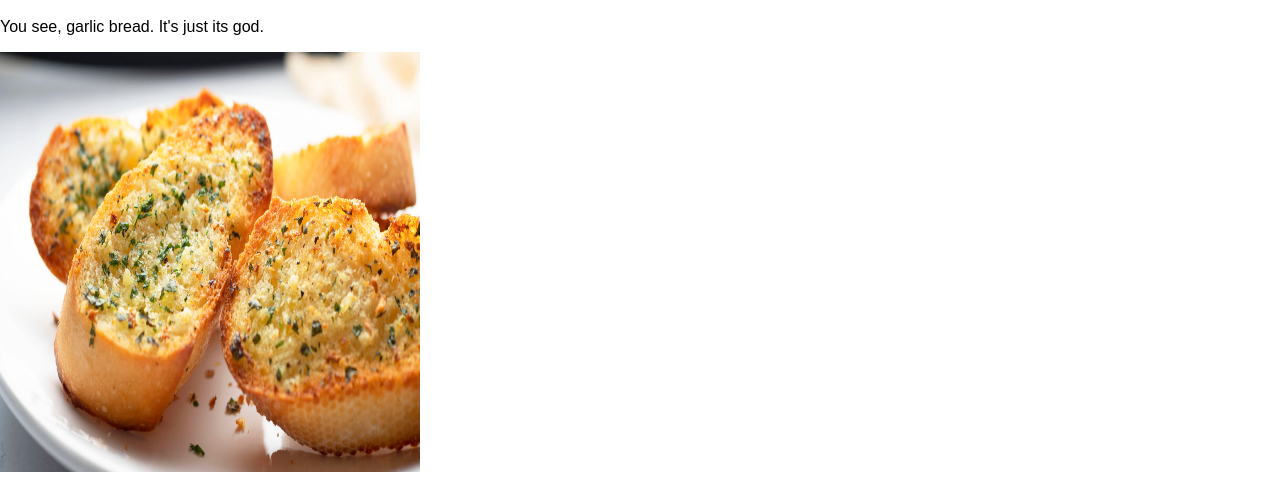
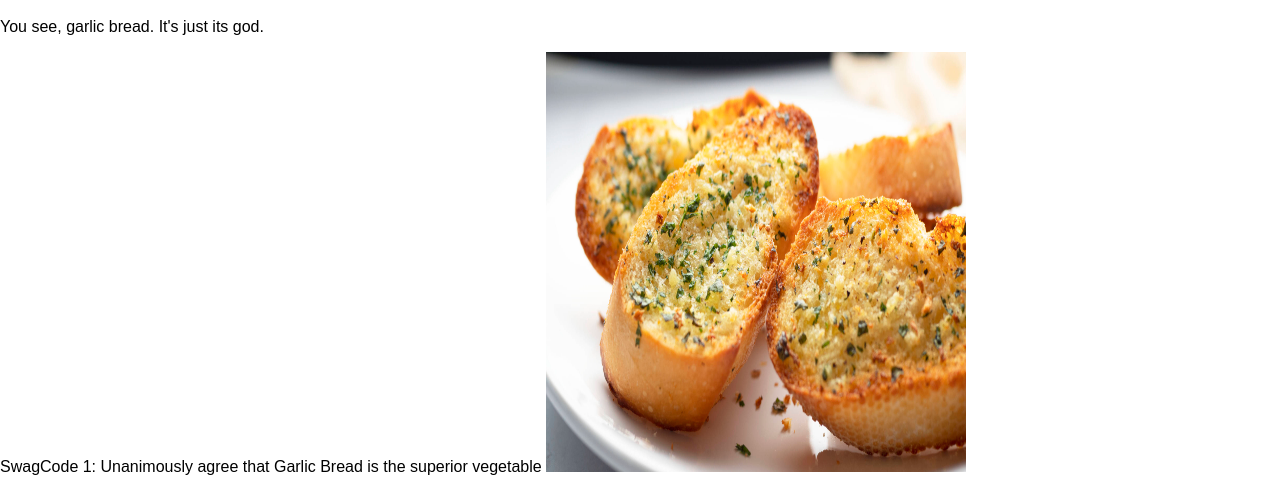
Before and after one commit to ccvalenrose/garlicbreadisavegetable, a plain HTML site: page index.html in a window 1280 px wide. Shown: the part 395-887 px from the top of the page. Drawn offline with Linux system fonts and the light colour scheme.

Commit message:
Update index.html

```diff
--- a/index.html
+++ b/index.html
@@ -28,6 +28,7 @@
         </div>
         <h1>Something to grab your attention</h1>
         <p>You see, garlic bread. It's just its god. </p>
+        <p> SwagCode 1: Unanimously agree that Garlic Bread is the superior vegetable
         <img src="Garlic_Bread.jpeg" alt="Garlic Bread" style="width:420px;height: 420px;">
     </body>
 </html>
```
